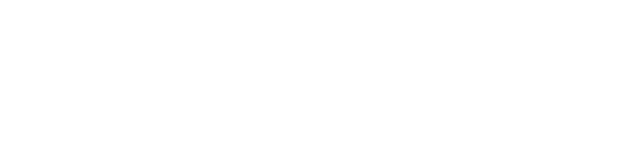
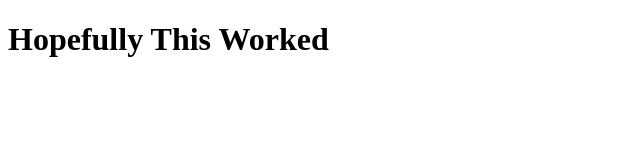
Before and after one commit to BluePhoenix2026/dwdd1600, a plain HTML site: page 01test/index.html in a window 1280 px wide. Shown: the whole page, without its empty margins (0-640 px from the left). Drawn offline with Linux system fonts and the light colour scheme.

Commit message:
Update index.html

```diff
--- a/01test/index.html
+++ b/01test/index.html
@@ -6,6 +6,6 @@
     <title>Hopefully This Worked</title>
 </head>
 <body>
-
+  <h1>Hopefully This Worked</h1>
 </body>
 </html>
```
